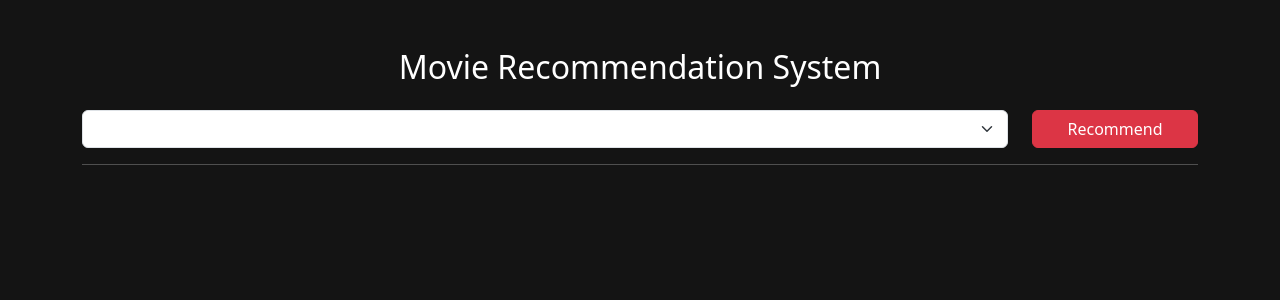
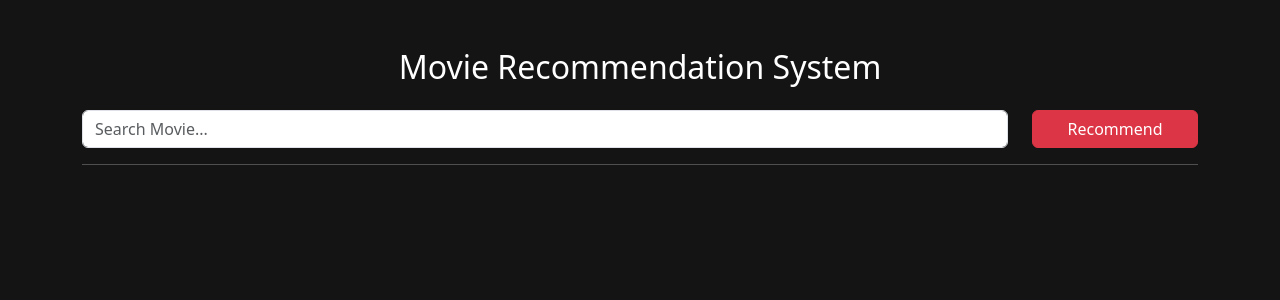
Before and after one commit to aanyajain9/Netflix-Recommendation-System, a Flask app: page / in a window 1280 px wide. Shown: the part 74-374 px from the top of the page. Run offline with Flask 3, Linux system fonts and the light colour scheme; lists and menus that the app fills with data are empty; parts of the project's set-up code (start-up, migrations or seed data) failed here and were passed over.

Commit message:
Replaced movie dropdown with searchable input field

```diff
--- a/templates/index.html
+++ b/templates/index.html
@@ -78,19 +78,23 @@ Movie Recommendation System
 
 <div class="col-md-10">
 
-<select
-name="movie"
-class="form-select">
+<input
+    type="text"
+    name="movie"
+    class="form-control"
+    list="movies"
+    placeholder="Search Movie..."
+    required>
+
+<datalist id="movies">
 
 {% for movie in movie_list %}
 
 <option value="{{movie}}">
-    {{movie}}
-</option>
 
 {% endfor %}
 
-</select>
+</datalist>
 
 </div>
 
```
